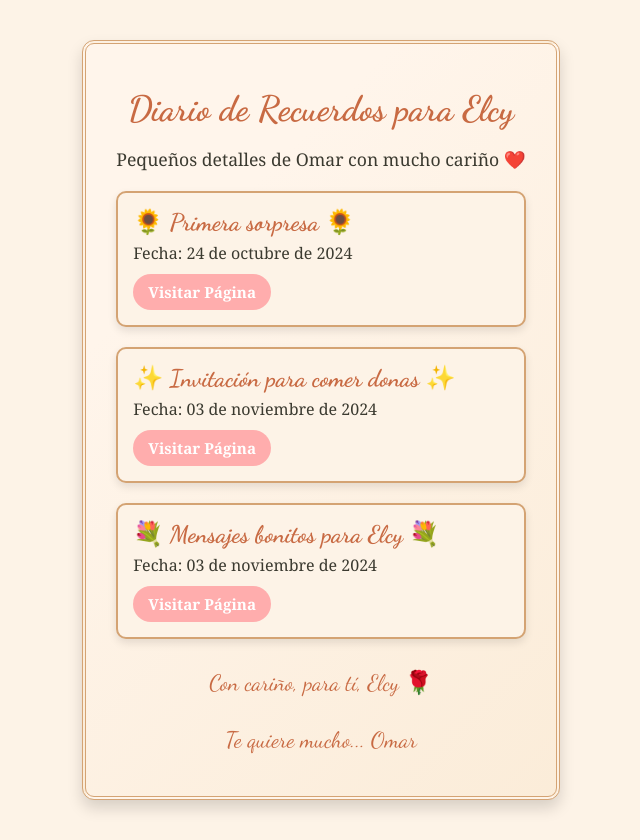
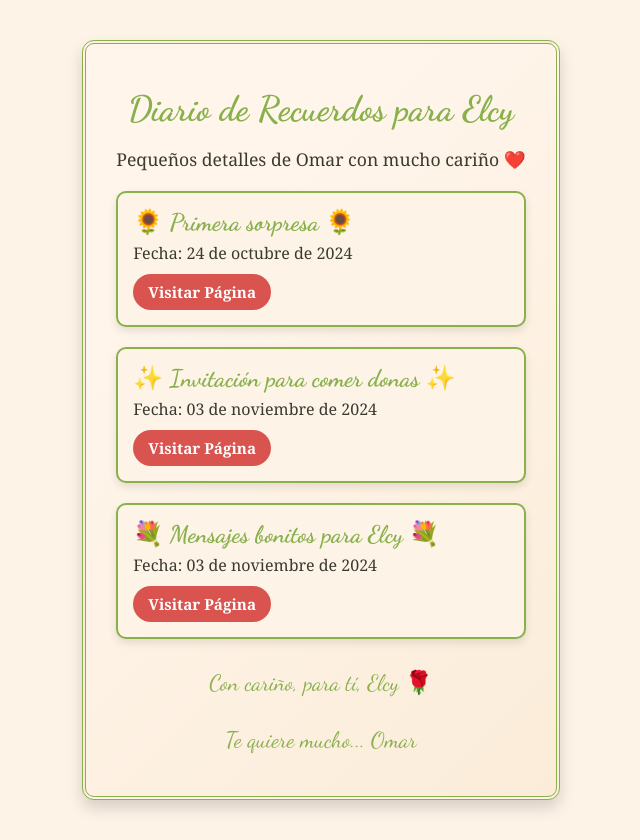
Before and after one commit to Omar-CS-RL/Recuerdos_Elcy, a plain HTML site: page index.html in a window 1280 px wide. Shown: the whole page, without its empty margins (319-959 px from the left). Drawn offline with Linux system fonts and the light colour scheme.

Commit message:
Add files via upload

```diff
--- a/styles.css
+++ b/styles.css
@@ -4,9 +4,9 @@
     --card-color: #fff5eb;
     --text-color: #3b3a30;
     --title-color: #c86a43;
-    --button-color: #ffadad;
-    --button-hover: #ffc3a0;
-    --border-color: #d4a373;
+    --button-color: #d9534f; /* Rojo para los botones y enlaces */
+    --button-hover: #c9302c; /* Rojo más oscuro para hover */
+    --border-color: #88b04b; /* Verde pacay */
 }
 
 body {
@@ -34,7 +34,7 @@ body {
 
 header h1 {
     font-family: 'Dancing Script', cursive;
-    color: var(--title-color);
+    color: var(--border-color); /* Verde pacay para el título */
     font-size: 2.2em;
     margin-bottom: 10px;
     animation: fadeIn 2s ease-in-out;
@@ -94,7 +94,7 @@ header p {
 
 .entry-title {
     font-family: 'Dancing Script', cursive;
-    color: var(--title-color);
+    color: var(--border-color); /* Verde pacay para los títulos */
     font-size: 1.5em;
     margin: 0;
 }
@@ -110,7 +110,7 @@ header p {
     display: inline-block;
     padding: 8px 15px;
     color: white;
-    background-color: var(--button-color);
+    background-color: var(--button-color); /* Rojo para los botones */
     border-radius: 20px;
     text-decoration: none;
     font-weight: bold;
@@ -119,14 +119,14 @@ header p {
 }
 
 .entry-link:hover {
-    background-color: var(--button-hover);
+    background-color: var(--button-hover); /* Rojo más oscuro en hover */
     transform: scale(1.05);
 }
 
 /* Footer con animación de desvanecimiento */
 footer p {
     font-family: 'Dancing Script', cursive;
-    color: var(--title-color);
+    color: var(--border-color); /* Verde pacay en el footer */
     font-size: 1.4em;
     margin-top: 30px;
     opacity: 0;
```
